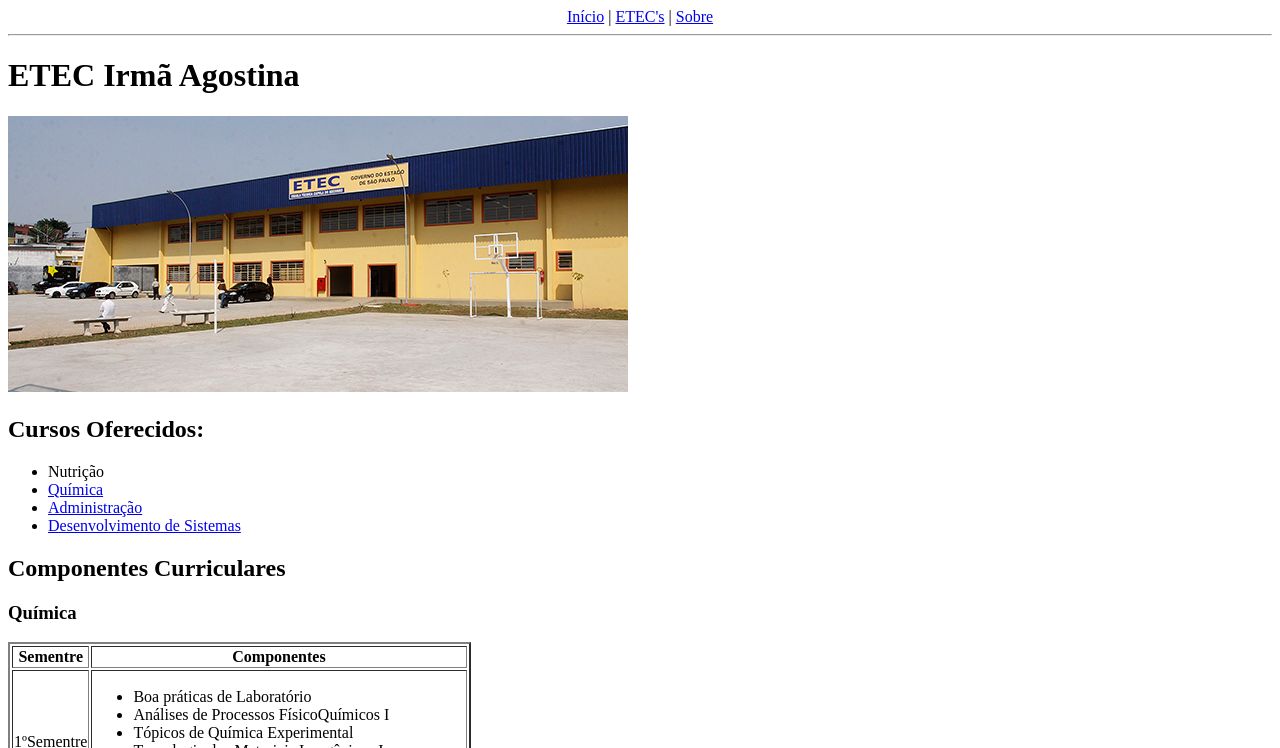
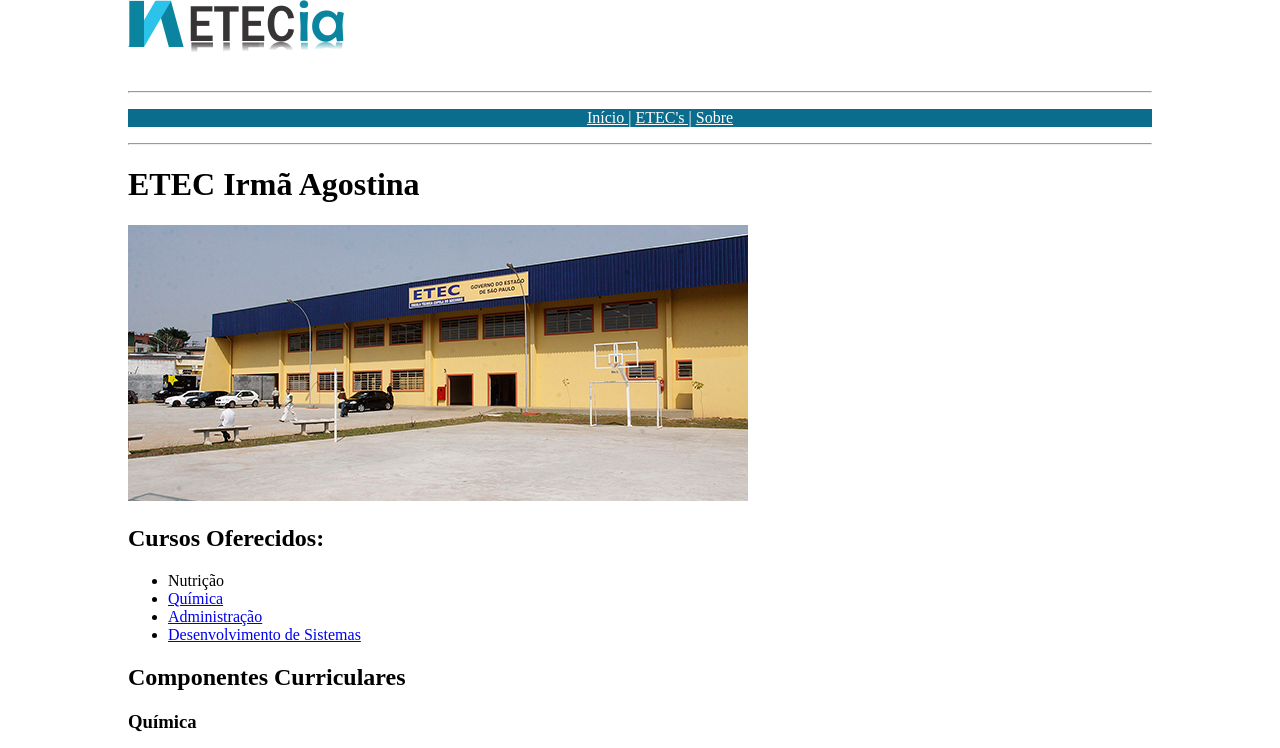
Before and after one commit to VieiraMidas/site_etec, a plain HTML site: page etecia.html in a window 1280 px wide. Shown: the top 748 px of the page. Drawn offline with Linux system fonts and the light colour scheme.

Commit message:
Alterações_css

```diff
--- a/etecia.html
+++ b/etecia.html
@@ -1,19 +1,18 @@
 <!DOCTYPE html>
 <html>
 <head>
+	<link href="style.css" rel="stylesheet">
 	<meta charset="UTF-8">
 	<title>Etecia</title>
 </head>
 <body>
-        <center><a href="index.html">Início</a>
-        <span>|</span>
-
-        <a href="etecs.html">ETEC's</a>
-        <span>|</span>
-
-        <a href="sobre.html">Sobre</a>
-        <span></span>
-            </center>
+	<img src="logo_etecia.png">
+	<hr>
+	<ul class="tabela">
+		<li><a href="index.html">Início | </a></li>
+		<li><a href="etecs.html">ETEC's | </a></li>
+		<li><a href="sobre.html">Sobre</a></li>
+	</ul>
 	<hr>
 	<h1> ETEC Irmã Agostina </h1>
 	<img src="etecia.jpg">
@@ -24,9 +23,9 @@
 		<li><a href="#administracao"> Administração </a></li>
 		<li><a href="#desenvolvimento-de-sistemas"> Desenvolvimento de Sistemas </a></li>
 	</ul>
-        <h2>Componentes Curriculares</h2>
+	<h2 id="Comp">Componentes Curriculares</h2>
 	<h3 id="quimica"> Química </h3>
-            <table border="2">
+	<table>
 		<tr>
 			<th> Sementre </th>
 			<th> Componentes </th>
@@ -53,7 +52,7 @@
 					<li> Química Ambiental </li>
 					<li> Análise Química Quantitativa </li>
 					<li> Análise Química Qualitativa </li>
-                            <li> Análise de Processos FísicoQuímicos II	</li>
+					<li> Análise de Processos FísicoQuímicos II </li>
 					<li> Síntese e Identificação dos Compostos Orgânicos II </li>
 					<li> Informática Aplicada a Química </li>
 				</ul>
@@ -73,7 +72,7 @@
 		</tr>
 	</table>
 	<h3 id="administracao"> Administração </h3>
-            <table border="2">
+	<table>
 		<tr>
 			<th> Semestre </th>
 			<th> Componentes </th>
@@ -123,7 +122,7 @@
 		</tr>
 	</table>
 	<h3 id="desenvolvimento-de-sistemas"> Desenvolvimento de Sistemas </h3>
-		    <table border="2">
+	<table>
 		<tr>
 			<th> Semestre </th>
 			<th> Componentes </th>
@@ -172,4 +171,5 @@
 		</tr>
 	</table>
 </body>
+
 </html>
--- /dev/null
+++ b/style.css
@@ -0,0 +1,20 @@
+
+.tabela {
+	text-align: center;
+	background-color: #0b6d8d;
+
+}
+
+.tabela a{
+	color: white;
+}
+
+.tabela li {
+	display: inline-block;
+	list-style-type: none;
+}
+
+body {
+	width: 80%;
+	margin: auto;
+}
```
Also changed, not shown: etecs.html (+6 -9 lines), index.html (+7 -23 lines), sobre.html (+7 -10 lines). Lines whose indentation alone changed are shown as unchanged.
